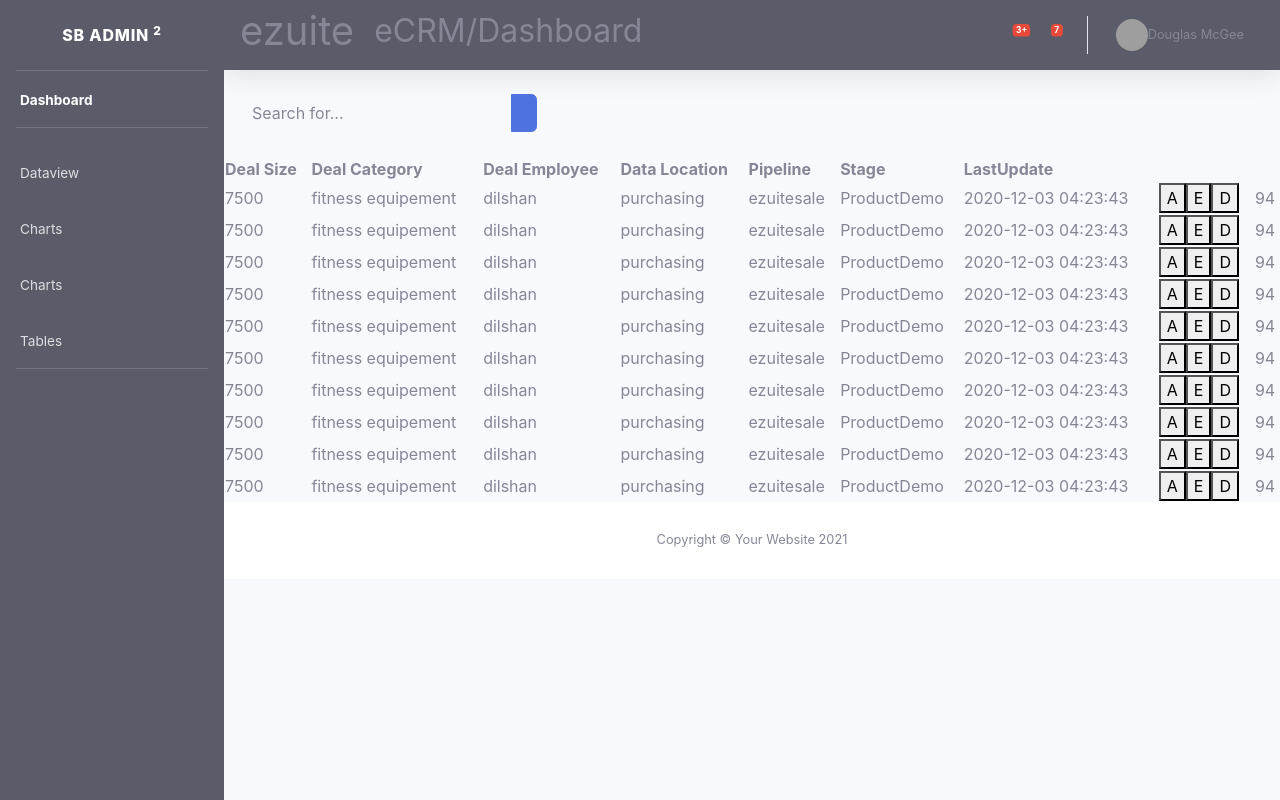
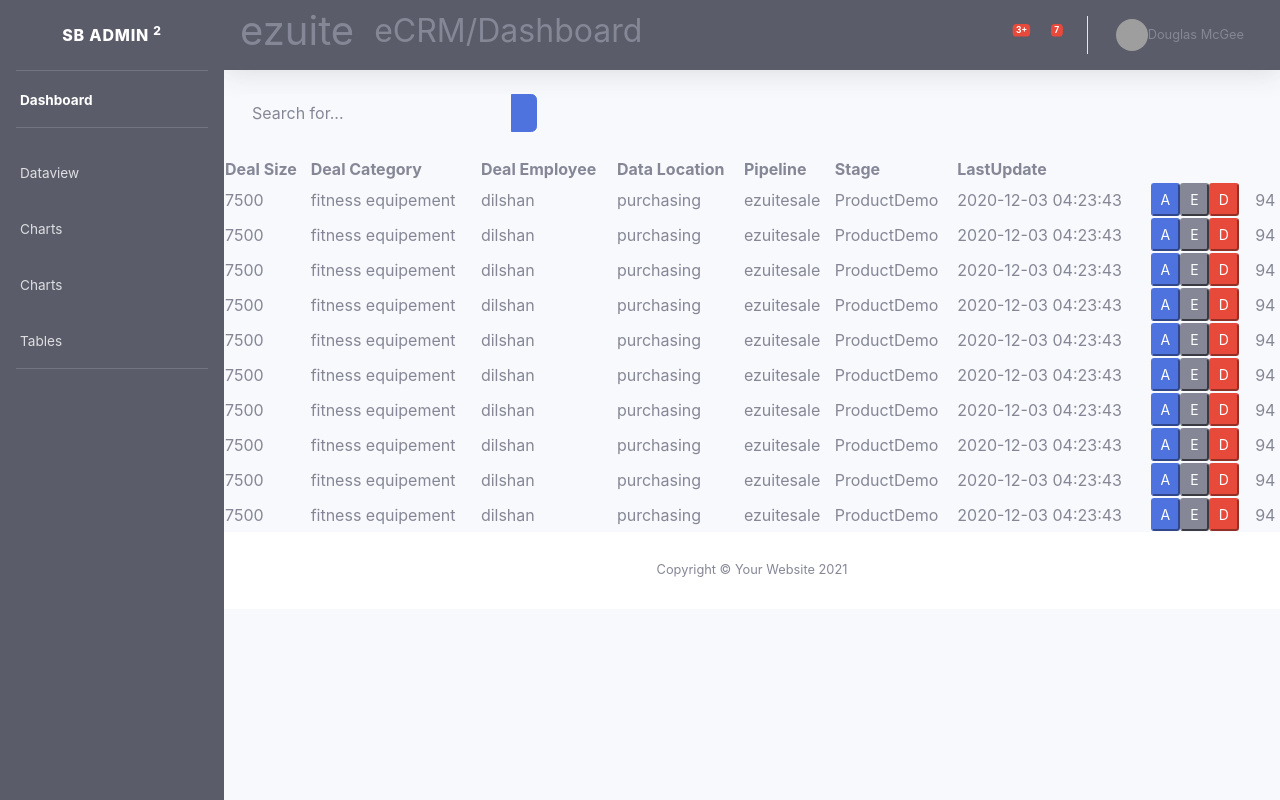
Before and after one commit to pankajan05/interview, an Angular app: page /data in a window 1280 px wide. Built offline with nearby package versions, Linux system fonts and the light colour scheme; grey boxes are pictures that could not be loaded.

Commit message:
Update dataviewer.component.html

```diff
--- a/src/app/dataviewer/dataviewer.component.html
+++ b/src/app/dataviewer/dataviewer.component.html
@@ -34,9 +34,9 @@
     <td>{{item.stage}}</td>
     <td>{{item.lastupdate}}</td>
     <td>
-      <button class="doc" (click)="add(i)">A</button>
-      <button class="edit" (click)="edit(i)">E</button>
-      <button class="delete" (click)="remove(i)">D</button>
+      <button class="doc btn-sm btn-primary" (click)="add(i)">A</button>
+      <button class="edit btn-sm btn-secondary" (click)="edit(i)">E</button>
+      <button class="delete btn-sm btn-danger" (click)="remove(i)">D</button>
     </td>
     <td>94</td>
   </tr>
```
